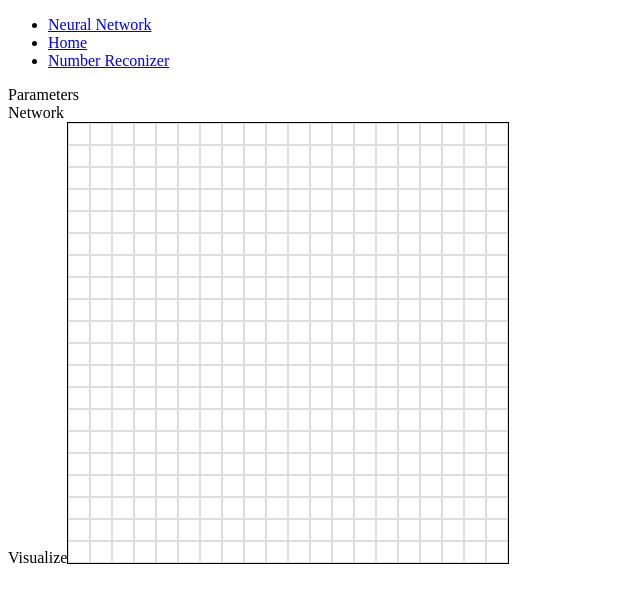
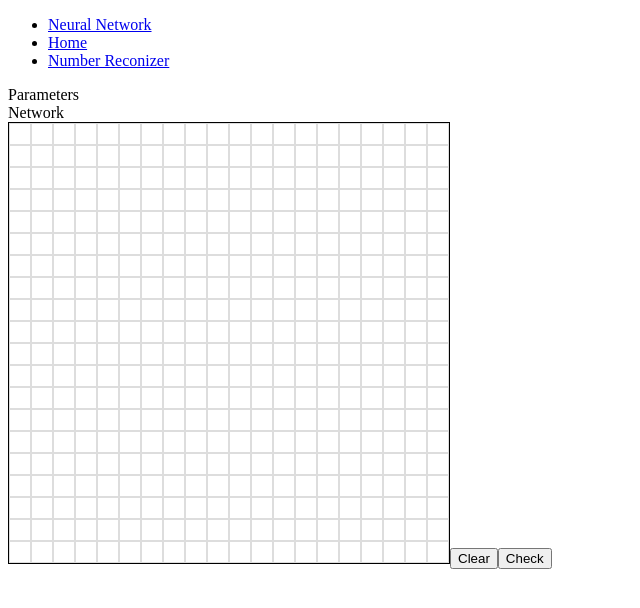
Before and after one commit to Jaewon-Kim13/React_Tensorflow_Frontend, a React (Vite) app: page /number-reconizer in a window 1280 px wide. Shown: the top 608 px of the page, without its empty margins (0-640 px from the left). Built offline with nearby package versions, Linux system fonts and the light colour scheme.

Commit message:
learn how to import MNIST dataset to use for digit reconition

```diff
--- a/src/components/Canvas.tsx
+++ b/src/components/Canvas.tsx
@@ -8,17 +8,16 @@ import "./Canvas.css";
 interface Props {
 	rows: number;
 	cols: number;
-	gridArray?: any;
+	setGrid: any;
+	grid: any;
 }
 
-function Canvas({ rows, cols, gridArray }: Props) {
+function Canvas({ rows, cols, grid, setGrid }: Props) {
 	// State to hold the grid data, which is a 2D array of numbers (0 or 1)
-	const [grid, setGrid] = useState<number[][]>([]);
 	// State to track if the mouse is being dragged
 	const [isDragging, setIsDragging] = useState<boolean>(false);
 	// Ref to the grid container element
 	const gridRef = useRef<HTMLDivElement>(null);
-
 	// Initialize the grid when the component mounts or when rows/cols change
 	useEffect(() => {
 		const initialGrid = Array.from({ length: rows }, () => Array.from({ length: cols }, () => 0));
@@ -54,9 +53,9 @@ function Canvas({ rows, cols, gridArray }: Props) {
 	// Toggle the state of a cell at (row, col)
 	//rewrite this function to only change cells that equal 0
 	const toggleCell = (row: number, col: number) => {
-		setGrid((prevGrid) => {
-			const newGrid = prevGrid.map((r, rowIndex) =>
-				r.map((cell, colIndex) => (rowIndex === row && colIndex === col ? (cell === 0 ? 1 : 0) : cell))
+		setGrid((prevGrid: any[]) => {
+			const newGrid = prevGrid.map((r: any[], rowIndex: number) =>
+				r.map((cell: number, colIndex: number) => (rowIndex === row && colIndex === col ? (cell === 0 ? 1 : 0) : cell))
 			);
 			return newGrid;
 		});
@@ -65,9 +64,9 @@ function Canvas({ rows, cols, gridArray }: Props) {
 	return (
 		<>
 			<div className="grid" ref={gridRef}>
-				{grid.map((row, rowIndex) => (
+				{grid.map((row: any[], rowIndex: number) => (
 					<div className="row" key={rowIndex}>
-						{row.map((cell, colIndex) => (
+						{row.map((cell: number, colIndex: number) => (
 							<div
 								className={`cell ${cell === 1 ? "highlighted" : ""}`}
 								key={colIndex}
--- a/src/pages/NumberNetwork.tsx
+++ b/src/pages/NumberNetwork.tsx
@@ -1,6 +1,9 @@
-import React from "react";
+import React, { useState } from "react";
 import Canvas from "../components/Canvas";
 function NumberNetwork() {
+	const [grid, setGrid] = useState<number[][]>([]);
+	const rows = 20;
+
 	return (
 		<>
 			<div className="neural-container">
@@ -11,8 +14,21 @@ function NumberNetwork() {
 				<div className="input-visual-container">
 					<div className="input-container"></div>
 					<div className="visual-container">
-						Visualize
-						<Canvas rows={20} cols={20} />
+						<Canvas rows={rows} cols={rows} grid={grid} setGrid={setGrid} />
+						<button
+							onClick={() => {
+								setGrid(Array.from({ length: rows }, () => Array.from({ length: rows }, () => 0)));
+							}}
+						>
+							Clear
+						</button>
+						<button
+							onClick={() => {
+								/*CONVERT GRID TO 1D ARRAY*/
+							}}
+						>
+							Check
+						</button>
 					</div>
 				</div>
 			</div>
```
